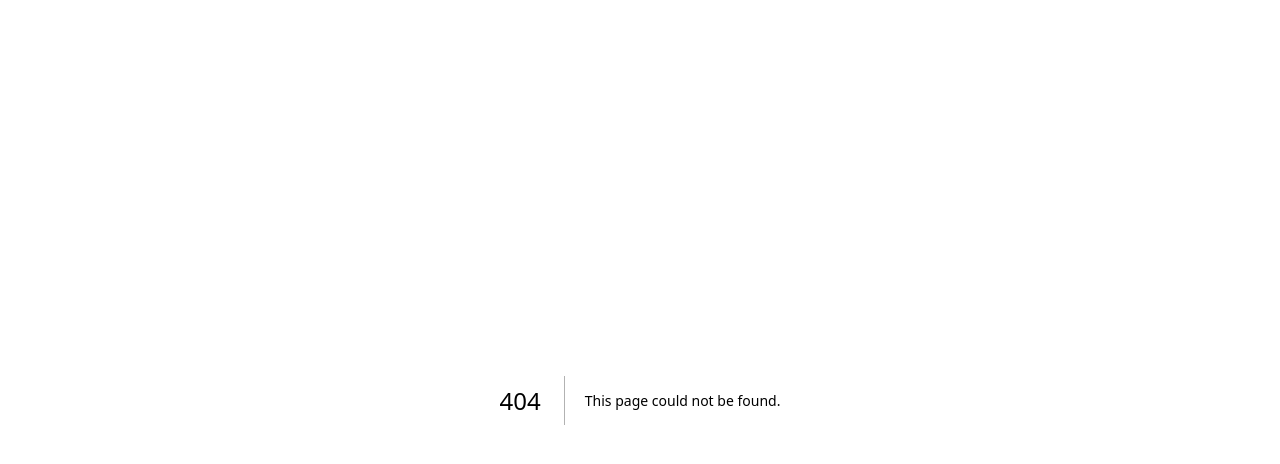
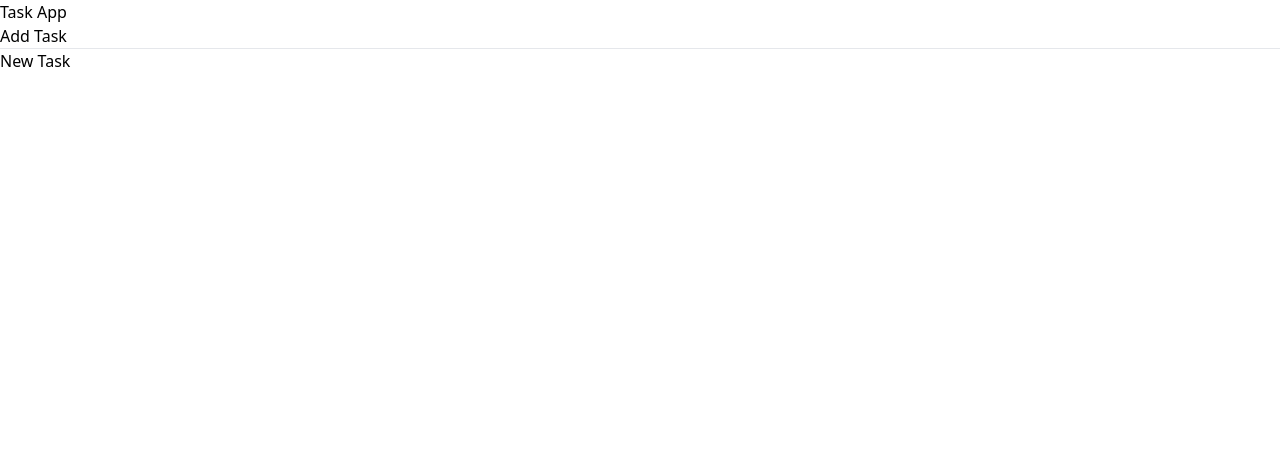
Before and after one commit to TamaCode/task_manager_nextjs, a Next.js app: page /new in a window 1280 px wide. Before the commit this address had no page. Shown: the top 464 px of the page. Built offline with nearby package versions, Linux system fonts and the light colour scheme.

Commit message:
Creo componente Layout y lo aplico a las pages

```diff
--- a/src/components/Layout.js
+++ b/src/components/Layout.js
@@ -1,7 +1,18 @@
-const Layout = () => {
+const Layout = ({children}) => {
   return (
-    <div></div>
+    <div>
+      <header>
+        <h1>Task App</h1>
+
+        <div>
+          <button>Add Task</button>
+        </div>
+      </header>
+      <hr />
+
+      {children}
+    </div>
   );
-}
+};
 
 export default Layout;
--- a/src/context/taskContext.js
+++ b/src/context/taskContext.js
@@ -1,12 +1,12 @@
-import { createContext } from "react";
+import { createContext, useState } from "react";
 
 export const TaskContext = createContext();
 
 export const TasksProvider = ({ children }) => {
-  let test = "hello world"
+  const [tasks, setTasks] = useState([]);
 
   return(
-    <TaskContext.Provider value={{test}}>
+    <TaskContext.Provider value={{tasks}}>
       {children}
     </TaskContext.Provider>
   );
--- /dev/null
+++ b/src/pages/new.js
@@ -0,0 +1,11 @@
+import Layout from "../components/Layout";
+
+const TaskFormPage = () => {
+  return (
+    <Layout>
+      <div>New Task</div>
+    </Layout>
+  );
+};
+
+export default TaskFormPage;
```
Also changed, not shown: src/pages/index.js (+6 -6 lines).
